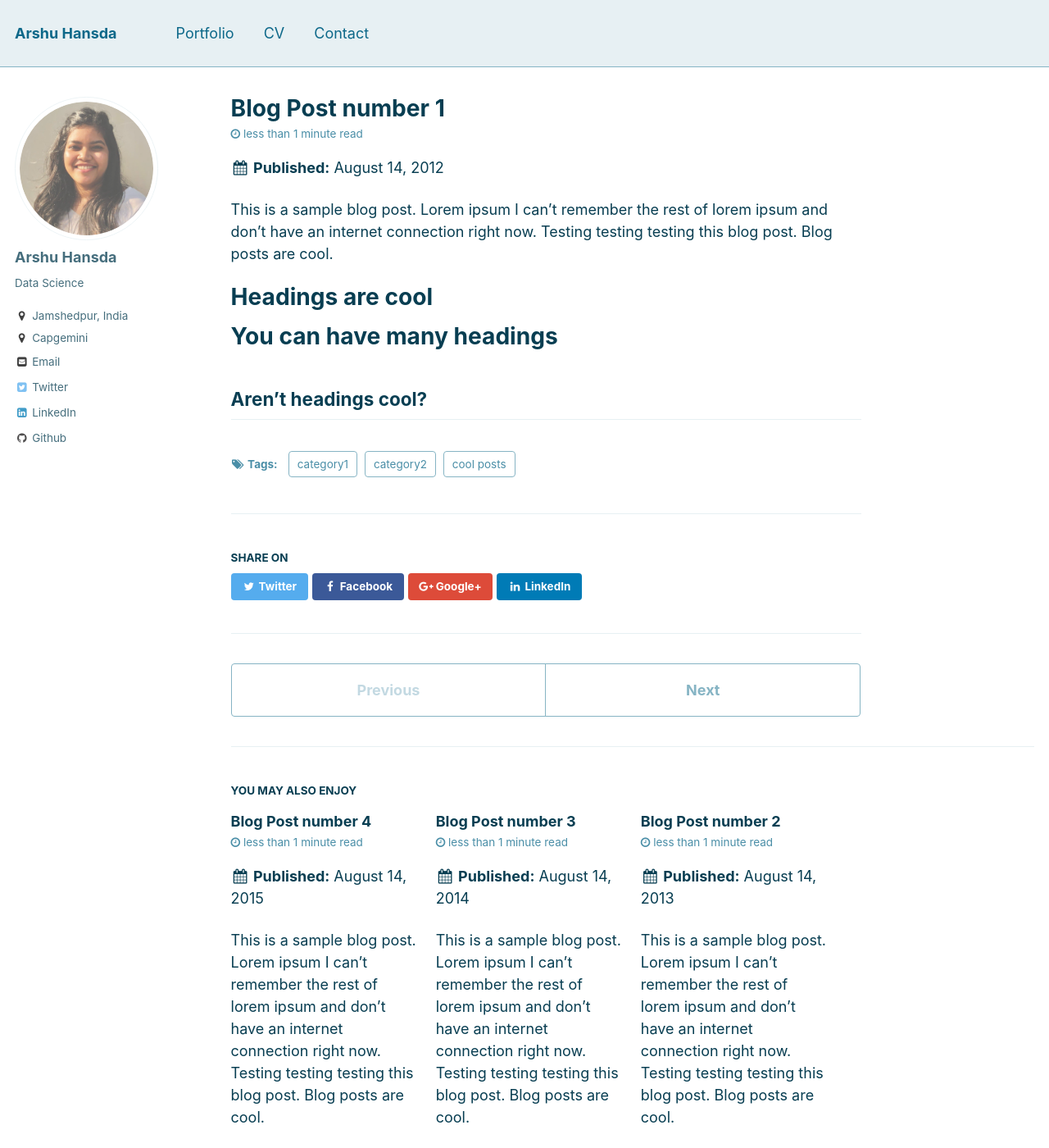
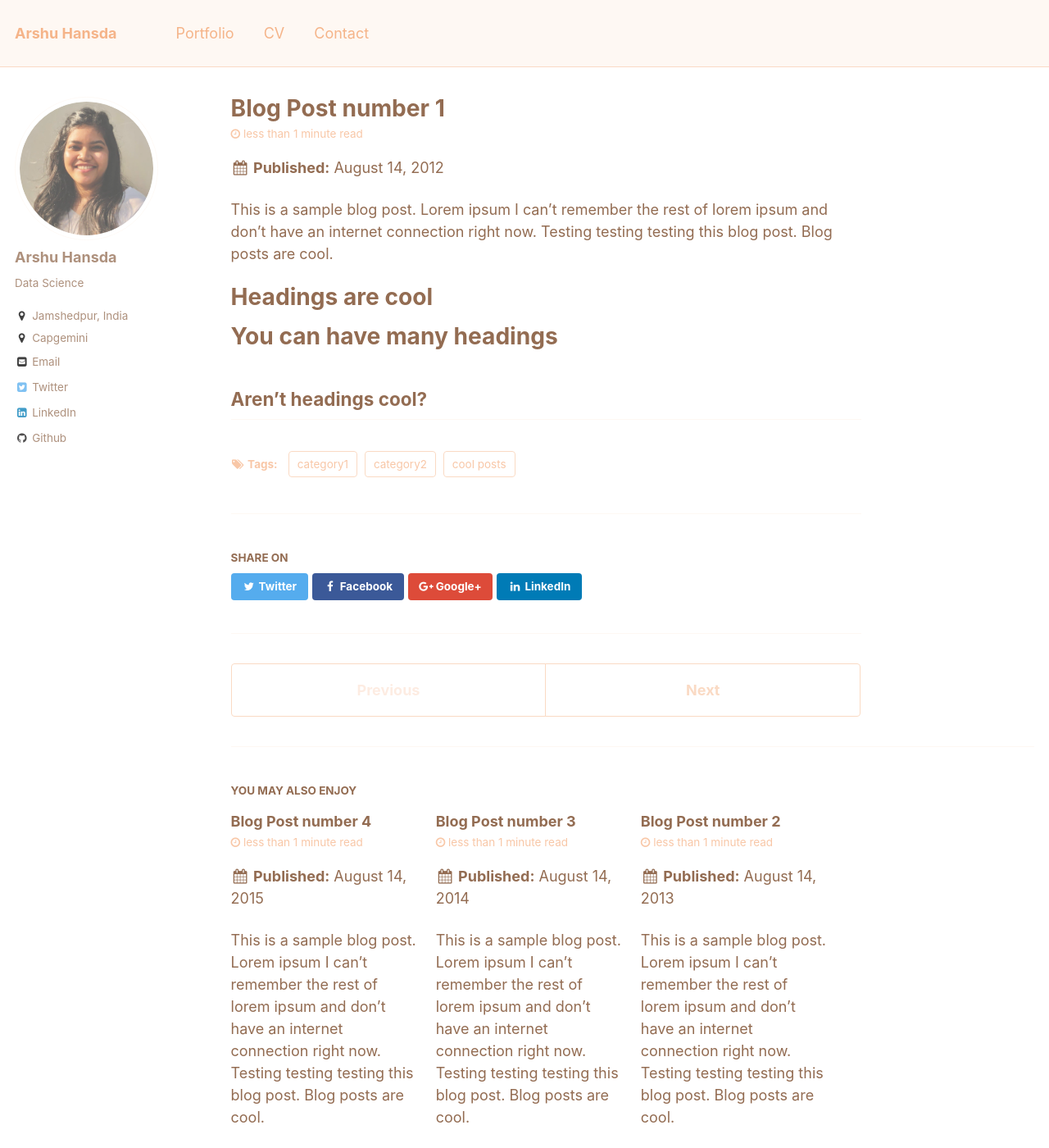
Before and after one commit to arshuhansda/arshuhansda.github.io, a Jekyll site: the page built from _posts/2012-08-14-blog-post-1.md, in a window 1280 px wide and 1400 px high. Shown: the whole window at 82% size. Built offline with Jekyll 4.4.1, drawn with Linux system fonts in a browser that asks for light colours.

Commit message:
Update _variables.scss

```diff
--- a/_sass/_variables.scss
+++ b/_sass/_variables.scss
@@ -47,7 +47,7 @@ $type-size-8                : 0.625em;  // ~10px
    Colors
    ========================================================================== */
 
-$gray                       : #0d6889; //my color
+$gray                       : #f5b489; //my color
 $dark-gray                  : mix(#000, $gray, 40%);
 $darker-gray                : mix(#000, $gray, 60%);
 $light-gray                 : mix(#fff, $gray, 50%);
@@ -62,7 +62,7 @@ $border-color               : $lighter-gray;
 
 /* $primary-color              : #4c283d; */
 
-$primary-color              : #0d6889; /* my-color */
+$primary-color              : #f5b489; /* my-color */
 $success-color              : #62c462;
 $warning-color              : #f89406;
 $danger-color               : #ee5f5b;
```
